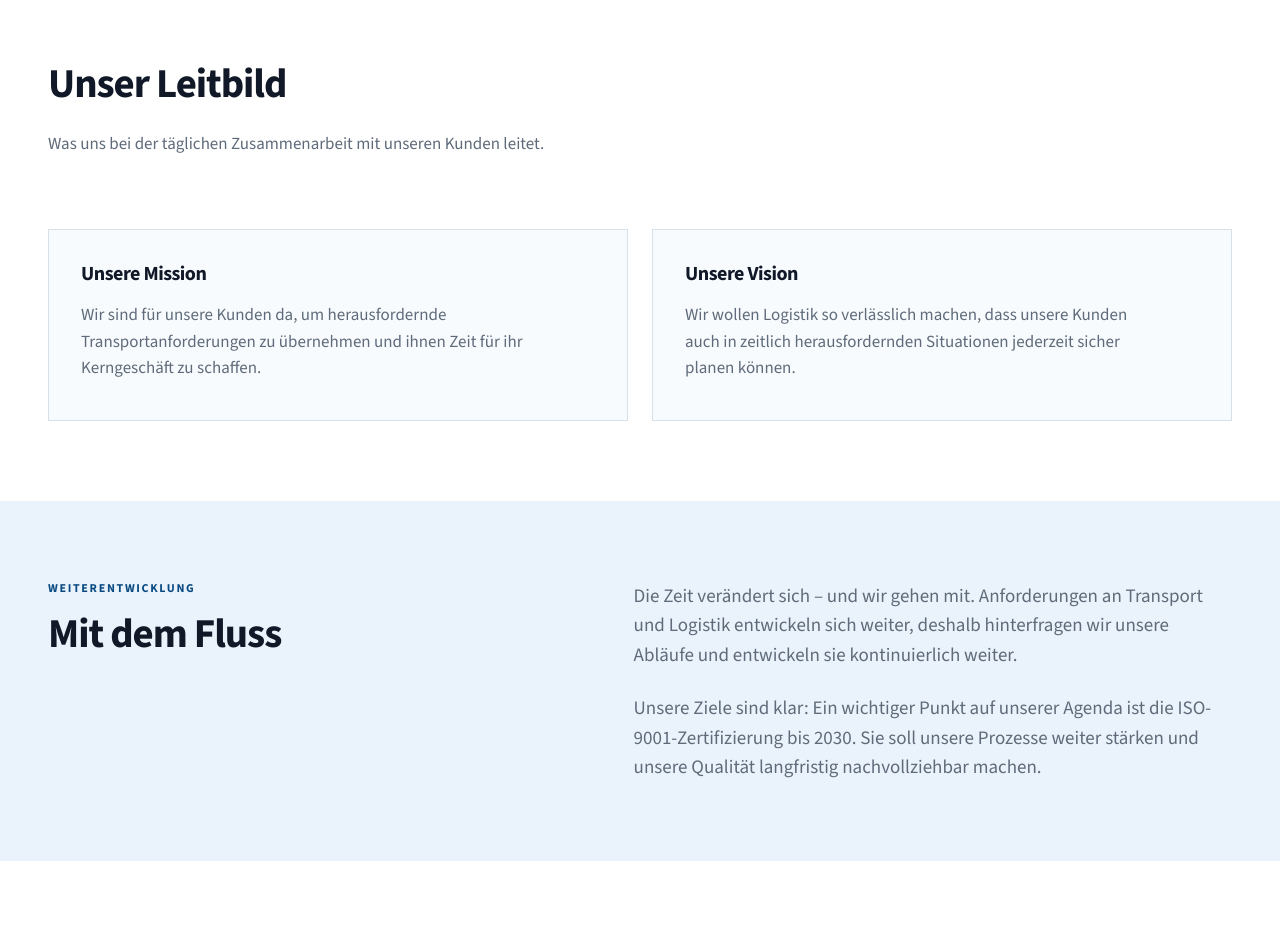
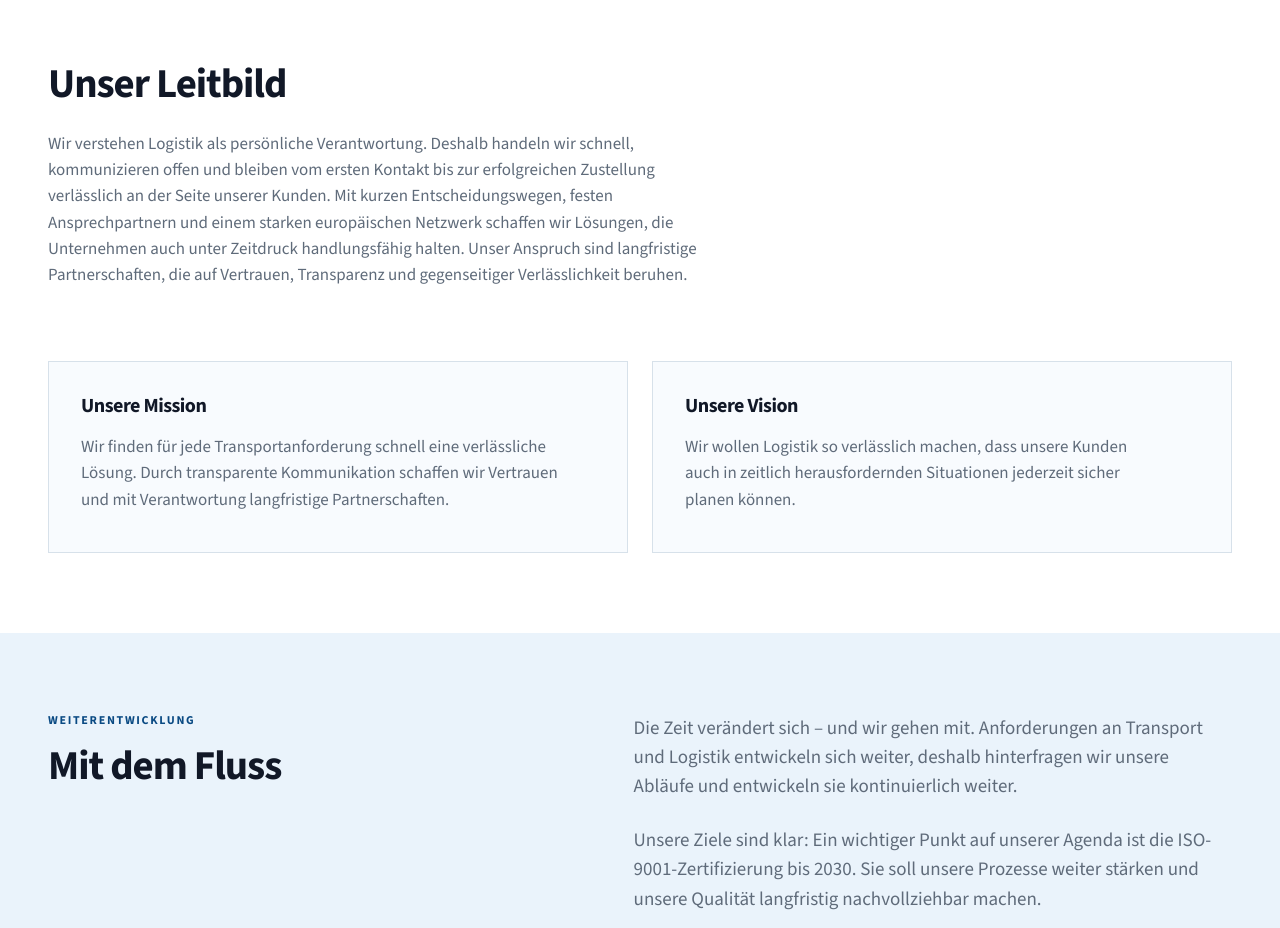
Before and after one commit to CornerDesign-Dominic/BPL-WEB, a Next.js app: page /ueber-uns in a window 1280 px wide. Shown: the part 1300-2228 px from the top of the page. Built offline with nearby package versions, Linux system fonts and the light colour scheme.

Commit message:
Refine company mission and guiding principles copy

```diff
--- a/src/app/ueber-uns/page.tsx
+++ b/src/app/ueber-uns/page.tsx
@@ -71,12 +71,12 @@ export default function UeberUnsPage() {
           <Container>
             <div className="section-heading">
               <h2 id="about-guiding-title">Unser Leitbild</h2>
-              <p>Was uns bei der täglichen Zusammenarbeit mit unseren Kunden leitet.</p>
+              <p>Wir verstehen Logistik als persönliche Verantwortung. Deshalb handeln wir schnell, kommunizieren offen und bleiben vom ersten Kontakt bis zur erfolgreichen Zustellung verlässlich an der Seite unserer Kunden. Mit kurzen Entscheidungswegen, festen Ansprechpartnern und einem starken europäischen Netzwerk schaffen wir Lösungen, die Unternehmen auch unter Zeitdruck handlungsfähig halten. Unser Anspruch sind langfristige Partnerschaften, die auf Vertrauen, Transparenz und gegenseitiger Verlässlichkeit beruhen.</p>
             </div>
             <div className="about-guiding">
               <article>
                 <h3>Unsere Mission</h3>
-                <p>Wir sind für unsere Kunden da, um herausfordernde Transportanforderungen zu übernehmen und ihnen Zeit für ihr Kerngeschäft zu schaffen.</p>
+                <p>Wir finden für jede Transportanforderung schnell eine verlässliche Lösung. Durch transparente Kommunikation schaffen wir Vertrauen und mit Verantwortung langfristige Partnerschaften.</p>
               </article>
               <article>
                 <h3>Unsere Vision</h3>
```
